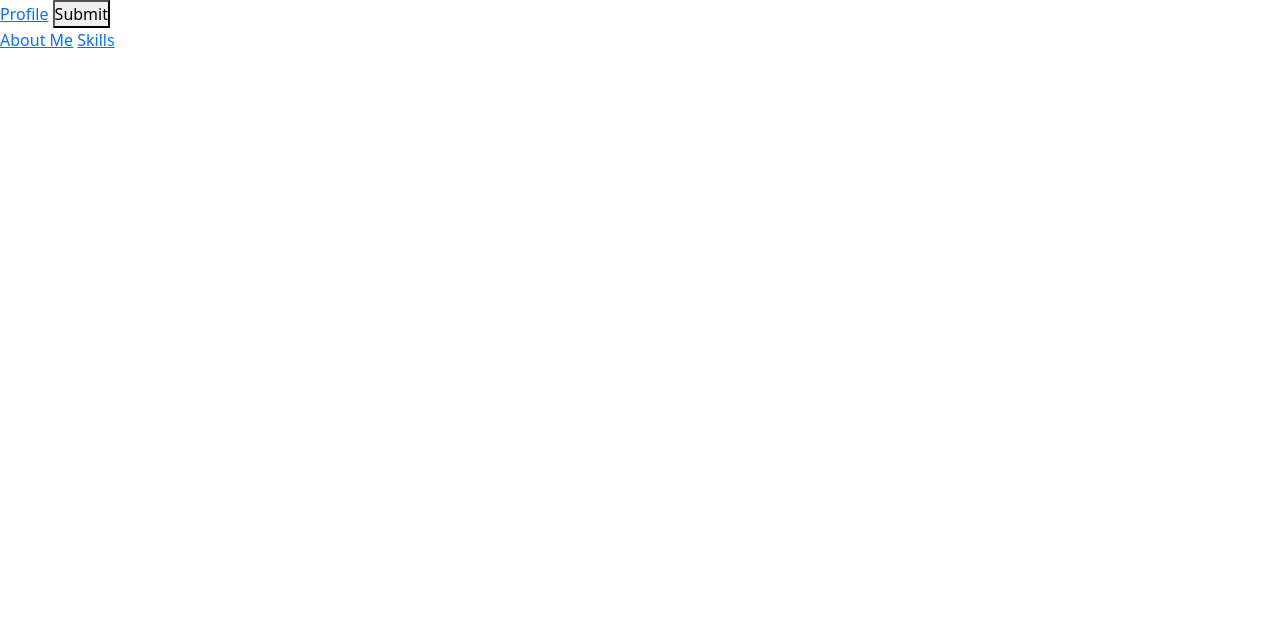
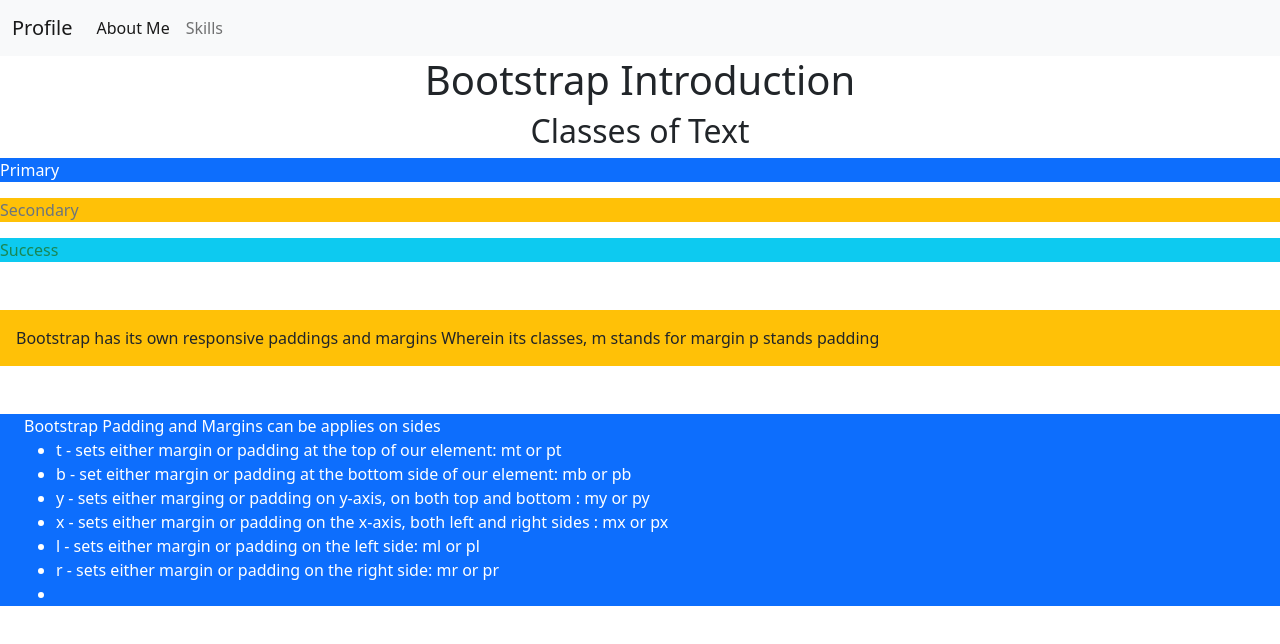
Before and after one commit to RellP/panganiban, a plain HTML site: page index.html in a window 1280 px wide. Drawn offline with nearby package versions, Linux system fonts and the light colour scheme.

Commit message:
added backgroud and text color in bootstrap

```diff
--- a/index.html
+++ b/index.html
@@ -21,18 +21,48 @@
 
 </head>
 <body>
-	<nav>
-		<div>
-			<a href="#">Profile</a>
-			<button>Submit</button>
-			<div>
-				<div>
-					<a href="#">About Me</a>
-					<a href="#">Skills</a>
+	<nav class="navbar-expand-lg navbar navbar-light bg-light">
+		<div class="container-fluid">
+			<a class="navbar-brand" href="#">Profile</a>
+			<button class="navbar-toggler" type="button" data-bs-toggle="collapes" data-bs-target="#navbarNavAltMarkup">
+				<span class="navbar-toggler-icon">
+
+				</span>
+			</button>
+			<div class="collapes navbar-collapse" id="#navbarNavAltMarkup">
+				<div class="navbar-nav">
+
+					<a class="nav-link active" href="#">About Me</a>
+					<a class ="nav-link" href="#">Skills</a>
 				</div>
 			</div>
 		</div>
 	</nav>
+
+	<!-- Bootstrap has classes to determine/change the color of text -->
+	<h1 class="text-center">Bootstrap Introduction</h1>
+	<h2 class="text-center">Classes of Text</h2>
+	<p class="bg-primary text-white">Primary</p>
+	<p class="bg-warning text-secondary">Secondary</p>
+	<p class="bg-info text-success">Success</p>
+
+
+	<div class="mt-5 p-3 bg-warning">
+		Bootstrap has its own responsive paddings and margins Wherein its classes, m stands for margin
+		 p stands padding
+	</div>
+	<div class="my-5 px-4 bg-primary text-white">
+		Bootstrap Padding and Margins can be applies on sides
+		<ul>
+			<li>t - sets either margin or padding at the top of our element: mt or pt</li>
+			<li>b - set either margin or padding at the bottom side of our element: mb or pb</li>
+			<li>y - sets either marging or padding on y-axis, on both top and bottom : my or py</li>
+			<li>x - sets either margin or padding on the x-axis, both left and right sides : mx or px</li>
+			<li>l - sets either margin or padding on the left side: ml or pl</li>
+			<li>r - sets either margin or padding on the right side: mr or pr</li>
+			<li></li>
+		</ul>
+	</div>
 	<h1></h1>
 	<!-- Bootstrap js popper -->
 	<script src="https://cdn.jsdelivr.net/npm/@popperjs/core@2.10.2/dist/umd/popper.min.js" integrity="sha384-7+zCNj/IqJ95wo16oMtfsKbZ9ccEh31eOz1HGyDuCQ6wgnyJNSYdrPa03rtR1zdB" crossorigin="anonymous"></script>
```
